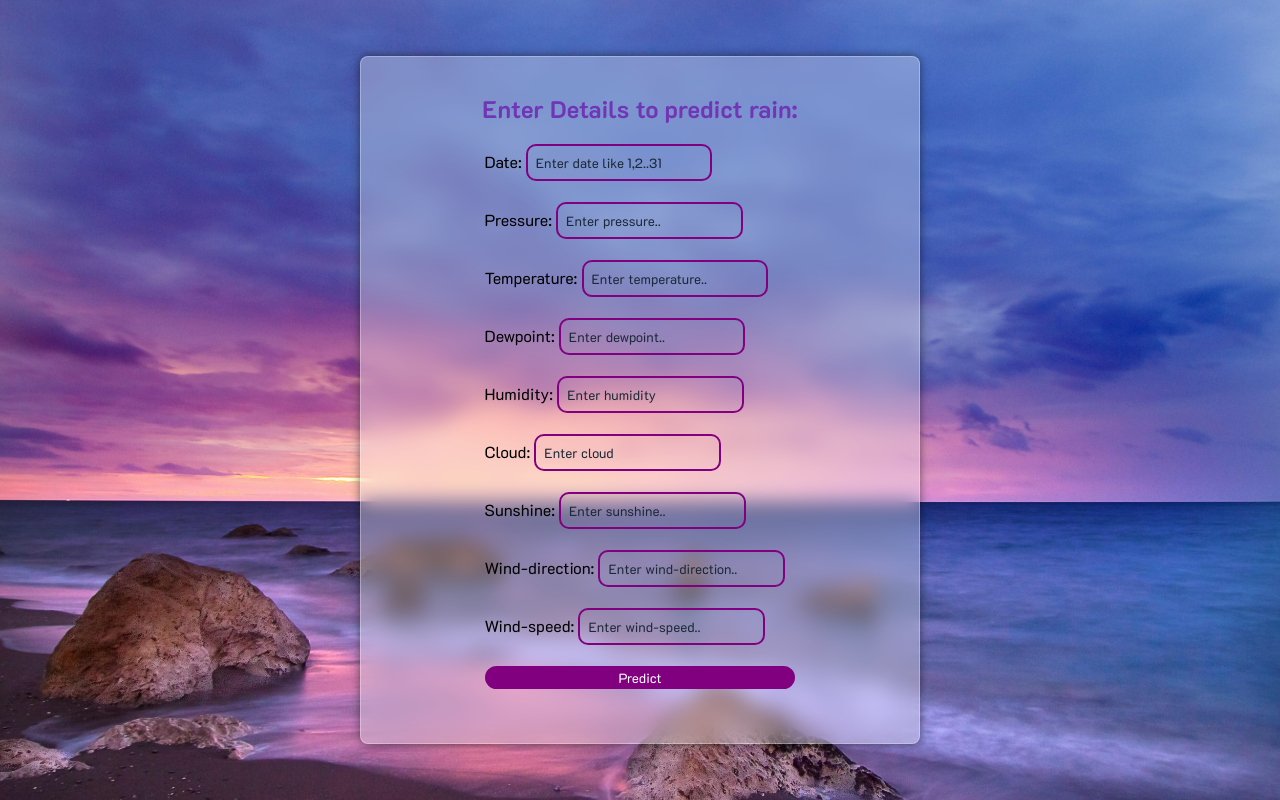
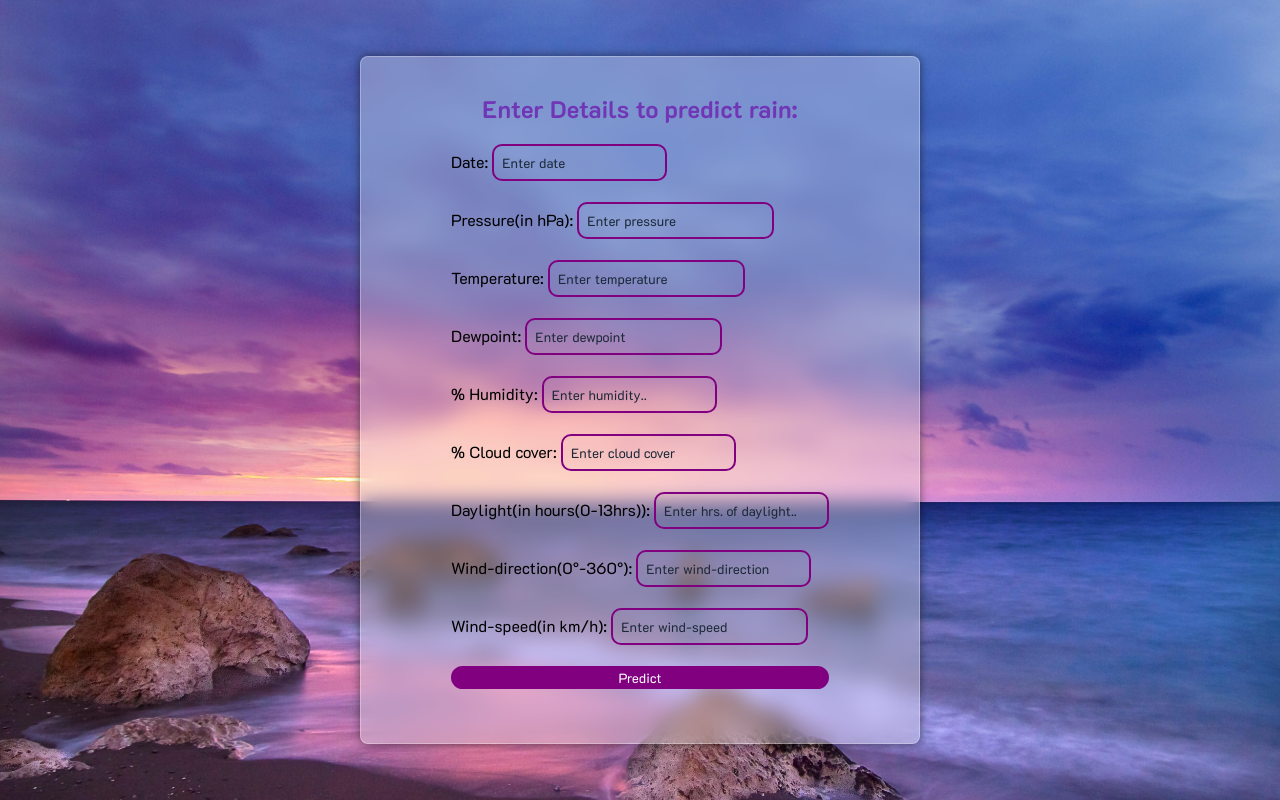
Before and after one commit to Devanshpratapsingh28/Rain_Prediction-Project, a Flask app: page /predict in a window 1280 px wide. Run offline with Flask 3, Linux system fonts and the light colour scheme; parts of the project's set-up code (start-up, migrations or seed data) failed here and were passed over.

Commit message:
Added procfile, updated reqirments.txt  and do more styling for rainpredict.html file

```diff
--- a/app.py
+++ b/app.py
@@ -39,7 +39,7 @@ def predict():
             if float_val.is_integer():
                 data.append(int(float_val))
             else:
-                data.append(float_val)
+                data.append(round(float_val, 2))
         except:
             return jsonify({'error': 'Invalid input'}), 400 # Handling invalid inputs
 
--- a/requirements.txt
+++ b/requirements.txt
@@ -5,3 +5,4 @@ pandas
 matplotlib
 seaborn
 imblearn
+gunicorn
--- a/static/rainpredict.css
+++ b/static/rainpredict.css
@@ -50,7 +50,13 @@ input {
     border: 2px solid purple;
     border-radius: 10px;
     padding: 0.5rem;
-    width: 60%;
+    min-width: 20ch;
+}
+
+input[type=number]::-webkit-outer-spin-button,
+input[type=number]::-webkit-inner-spin-button {
+    -webkit-appearance: none;
+    margin: 0;
 }
 
 input::placeholder{
--- a/templates/rain_predict.html
+++ b/templates/rain_predict.html
@@ -15,23 +15,23 @@
         <div id="inner-2">
             <form action="{{ url_for('predict') }}" method="post">
                 Date:
-                <input type="text" name="day" placeholder="Enter date like 1,2..31" required /><br /><br />
-                Pressure:
-                <input type="text" name="pressure" placeholder="Enter pressure.." required /><br /><br />
+                <input type="number" min="1" max="31" name="day" placeholder="Enter date" required /><br /><br />
+                Pressure(in hPa):
+                <input type="number" name="pressure" step="0.01" placeholder="Enter pressure" required /><br /><br />
                 Temperature:
-                <input type="text" name="temperature" placeholder="Enter temperature.." required /><br /><br />
+                <input type="number" name="temperature" step="0.01" placeholder="Enter temperature" required /><br /><br />
                 Dewpoint:
-                <input type="text" name="dewpoint" placeholder="Enter dewpoint.." required /><br /><br />
-                Humidity:
-                <input type="text" name="humidity" placeholder="Enter humidity" required /><br /><br />
-                Cloud:
-                <input type="text" name="cloud" placeholder="Enter cloud" required /><br /><br />
-                Sunshine:
-                <input type="text" name="sunshine" placeholder="Enter sunshine.." required /><br /><br />
-                Wind-direction:
-                <input type="text" name="wind_direction" placeholder="Enter wind-direction.." required /><br /><br />
-                Wind-speed:
-                <input type="text" name="windspeed" placeholder="Enter wind-speed.." required /><br /><br />
+                <input type="number" name="dewpoint" step="0.01" placeholder="Enter dewpoint" required /><br /><br />
+                % Humidity:
+                <input type="number" min="0" max="100" name="humidity" placeholder="Enter humidity.." required /><br /><br />
+                % Cloud cover:
+                <input type="number" min="0" max="100" name="cloud" placeholder="Enter cloud cover" required /><br /><br />
+                Daylight(in hours(0-13hrs)):
+                <input type="number" min="0" max="13" step="0.01" name="sunshine" placeholder="Enter hrs. of daylight.." required /><br /><br />
+                Wind-direction(0°-360°):
+                <input type="number" min="0" max="360" name="wind_direction" placeholder="Enter wind-direction" required /><br /><br />
+                Wind-speed(in km/h):
+                <input type="number" name="windspeed" min="0" step="0.01" placeholder="Enter wind-speed" required /><br /><br />
                 <button type="submit">Predict</button>
             </form>
         </div>
```
Also changed, not shown: README.md, 1 other file.
